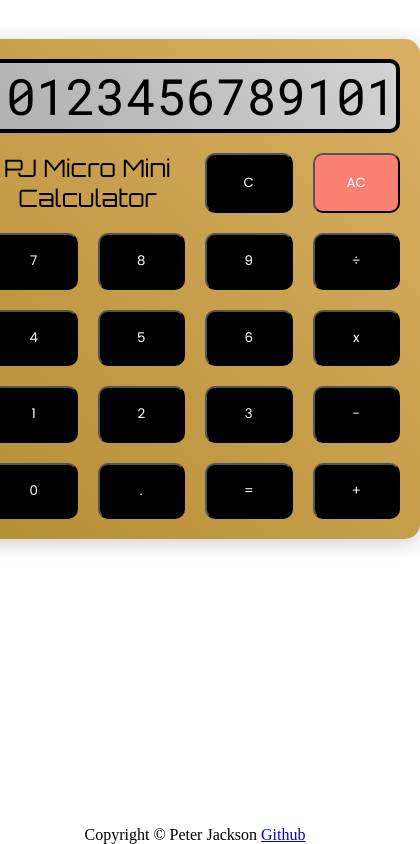
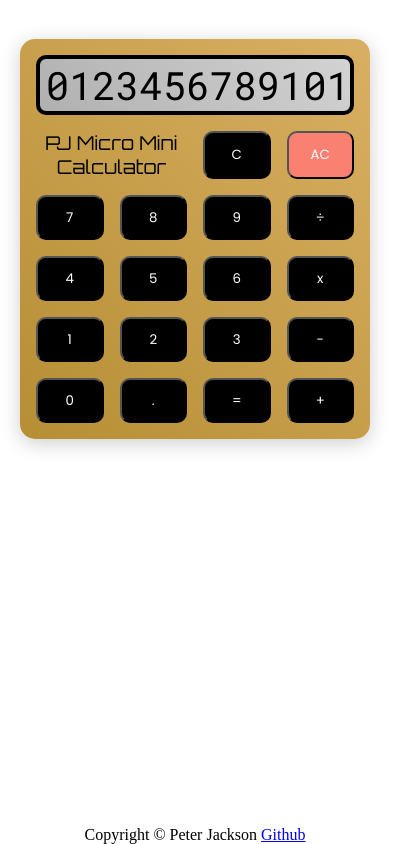
Before and after one commit to Pjaxon999/calculator, a plain HTML site: page index.html in a window 390 px wide. Shown: the whole page, 420 px wide, since content can reach past the window. Drawn offline with Linux system fonts and the light colour scheme.

Commit message:
Added Media Queries for Mobile Viewing
Predictably the defined height and width broke horribly when being
viewd on mobile so I added a media query that should work better with
mobile screens. For tablets it seems to be the case that the default
size works just fine so I will be keeping that for now. I may do some
further testing but since these are being tested on an Iphone SE which
has a relatively small screen for mobile users I am hoping this will
work well with minimal tweaking required.

```diff
--- a/styles.css
+++ b/styles.css
@@ -68,3 +68,20 @@ button {
     background-color: salmon;
     grid-column: 4 / 5;
 }
+
+@media only screen and (max-width: 500px) {
+    .container {
+        height: 400px;
+        width: 350px;
+        padding: 16px;
+        gap: 16px
+    }
+
+    #screen {
+        font-size: 39px;
+    }
+
+    #branding {
+        font-size: 19px;
+    }
+}
```
